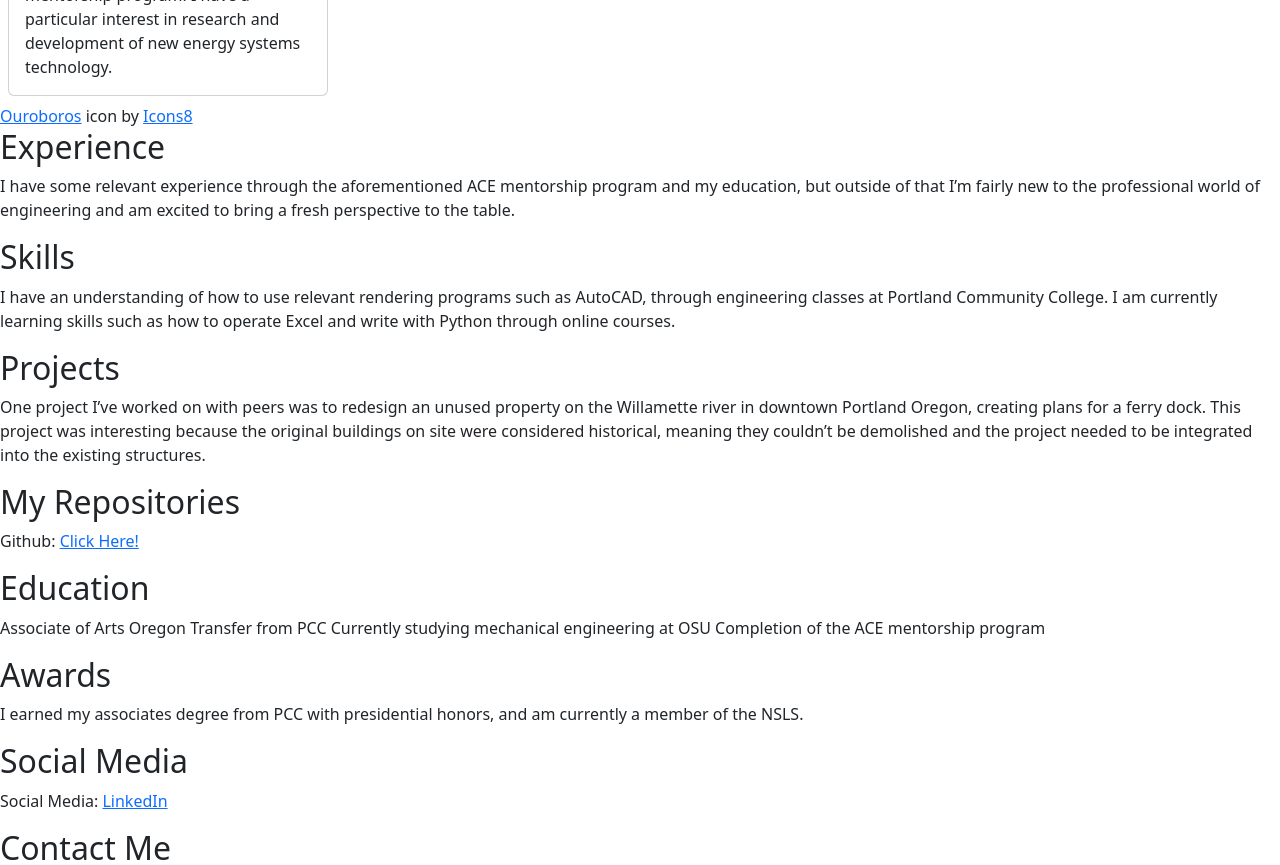
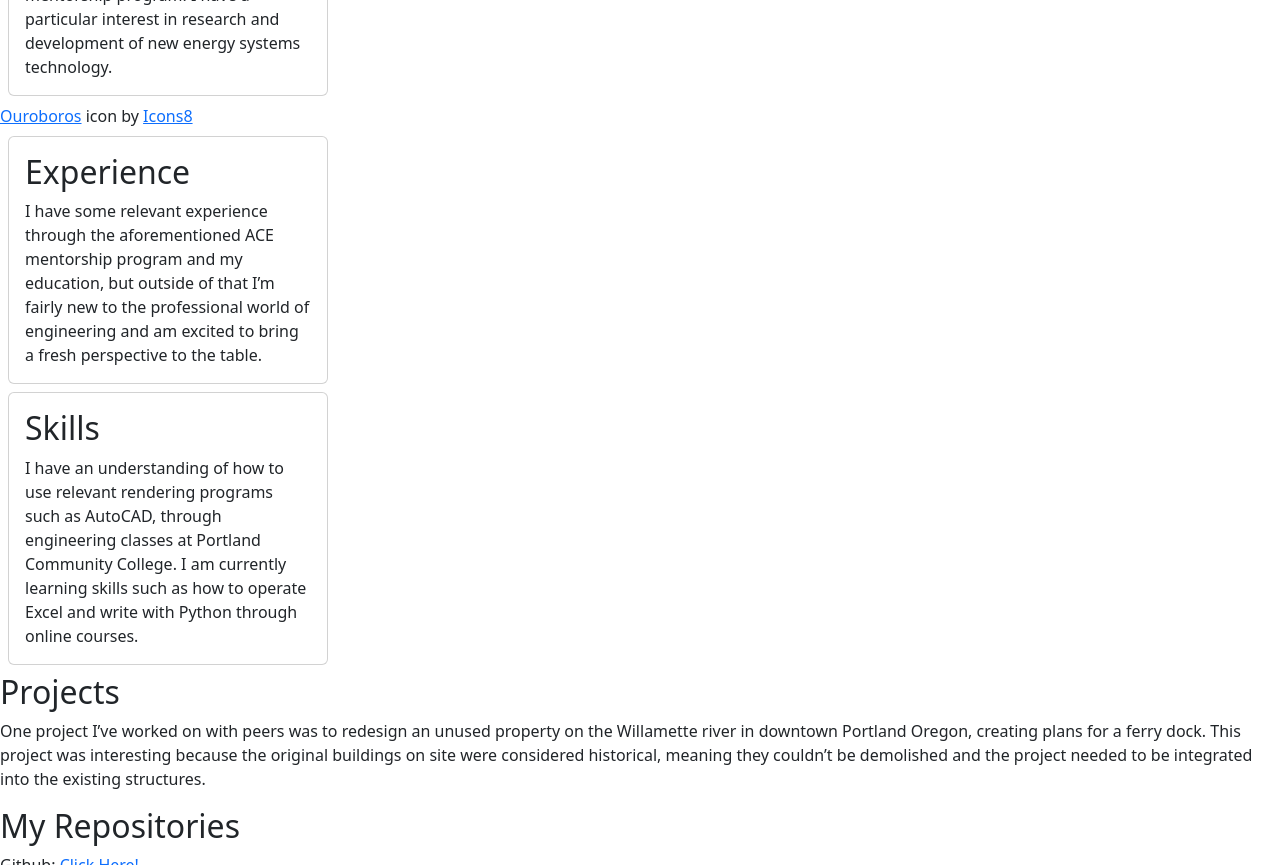
Before and after one commit to PearceJordan/PearceJordan.github.io, a website: page index.html in a window 1280 px wide. Shown: the part 680-1545 px from the top of the page. Drawn offline with nearby package versions, Linux system fonts and the light colour scheme.

Commit message:
Committed node modules

```diff
--- a/index.html
+++ b/index.html
@@ -14,14 +14,17 @@
         </div>
     </div>
     <a target="_blank" href="https://icons8.com/icon/q8JzU370iMtb/ouroboros">Ouroboros</a> icon by <a target="_blank" href="https://icons8.com">Icons8</a>
-
-    <div>
-        <h2>Experience</h2>
-        <p>I have some relevant experience through the aforementioned ACE mentorship program and my education, but outside of that I’m fairly new to the professional world of engineering and am excited to bring a fresh perspective to the table.</p>
+    <div class="card m-2" style="width: 20rem;">
+        <div class="card-body">
+            <h2 class="card-title">Experience</h2>
+            <p class="card-text">I have some relevant experience through the aforementioned ACE mentorship program and my education, but outside of that I’m fairly new to the professional world of engineering and am excited to bring a fresh perspective to the table.</p>
+        </div>
     </div>
-    <div>
-        <h2>Skills</h2>
-        <p>I have an understanding of how to use relevant rendering programs such as AutoCAD, through engineering classes at Portland Community College. I am currently learning skills such as how to operate Excel and write with Python through online courses.</p>
+    <div class="card m-2" style="width: 20rem;">
+        <div class="card-body">
+        <h2 class="card-title">Skills</h2>
+        <p class="card-text">I have an understanding of how to use relevant rendering programs such as AutoCAD, through engineering classes at Portland Community College. I am currently learning skills such as how to operate Excel and write with Python through online courses.</p>
+        </div>
     </div>
     <div>
         <h2>Projects</h2>
```
Also changed, not shown: 1 other file.
